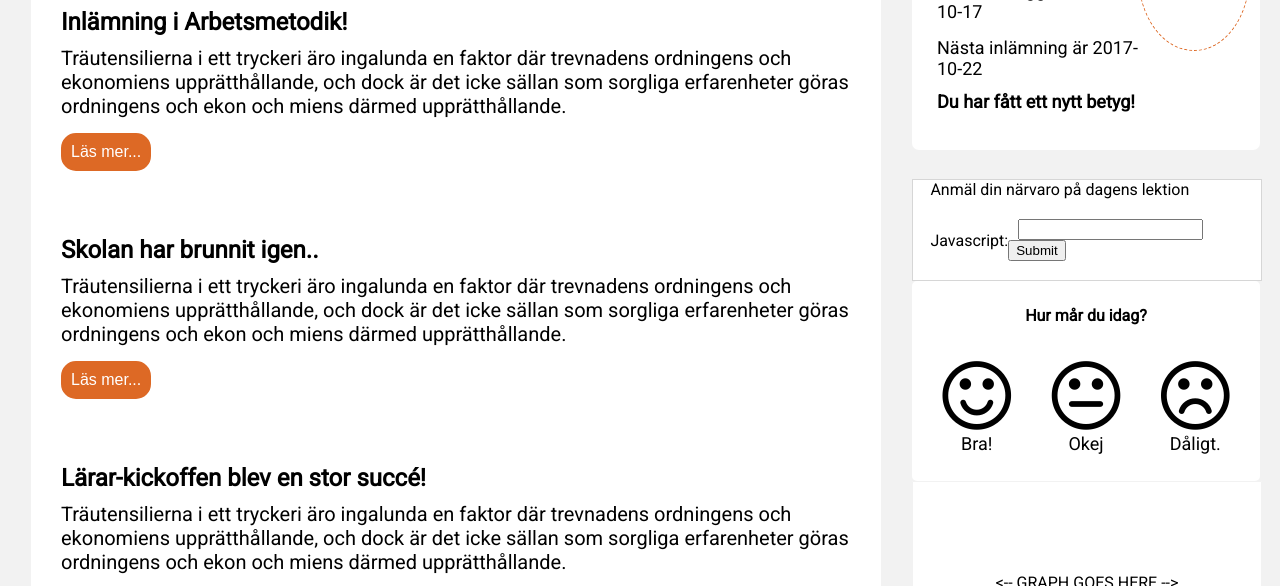
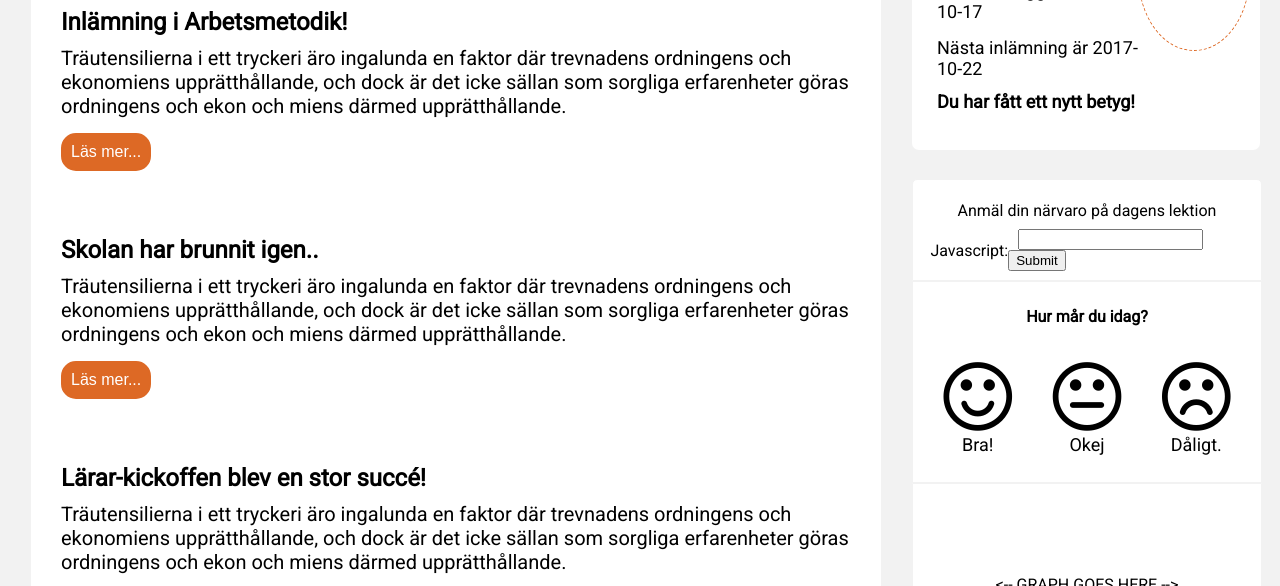
Before and after one commit to falt/teamproject1, a plain HTML site: page profile/studentprofile/studentprofile.html in a window 1280 px wide. Shown: the part 190-776 px from the top of the page. Drawn offline with Linux system fonts and the light colour scheme.

Commit message:
centred and styled attendence

```diff
--- a/profile/studentprofile/studentprofile.html
+++ b/profile/studentprofile/studentprofile.html
@@ -109,7 +109,7 @@
 			<div class="profile">
 
 				<div class="profile-pic">
-					<img src="file:///Users/Jeowi/Documents/Me,%20me,%20me!/IMG_0042_Facetune_17.09.2017-17:08:43.jpg">
+					<img src="IMG_0042_.jpg">
 				</div>
 
 				<div class="profile-text">
@@ -136,6 +136,7 @@
 					</div>
 				</div>
 			</div>
+
 			<div class="rate-mood-section">
 				<div class="rate-mood-section-header" ><h1>Hur mår du idag?</h1></div>
 					<div class="smileys">
--- a/profile/studentprofile/style.css
+++ b/profile/studentprofile/style.css
@@ -268,8 +268,7 @@ button:hover {
 	height: 200px;
 	margin: 0px 0;
 	background: #fff;
-	border: 1px solid #rgb(242, 242, 242);
-	border-radius: 5px;
+	border: 1px solid rgb(242, 242, 242);
 }
 .rate-mood-section {
 	display: flex;
@@ -293,10 +292,16 @@ button:hover {
 .attendance{
 	width: 100%;
 	height: 100px;
+	display: flex;
+	justify-content: center;
+	flex-direction: center;
 	background-color: #fff;
-	border: 1px solid #d6d6d6;
+	border: 1px solid rgb(242, 242, 242);
+	border-top-right-radius: 5px;
+	border-top-left-radius: 5px;
 	display: flex;
 	flex-direction: column;
+	margin: 20 20 20 0;
 }
 
 .attendanceChange{
@@ -307,6 +312,8 @@ button:hover {
 	width: 90%;
 	align-items: center;
 	height: 40px;
+	display: flex;
+	justify-content: center;
 }
 
 #attendanceInput{
```
